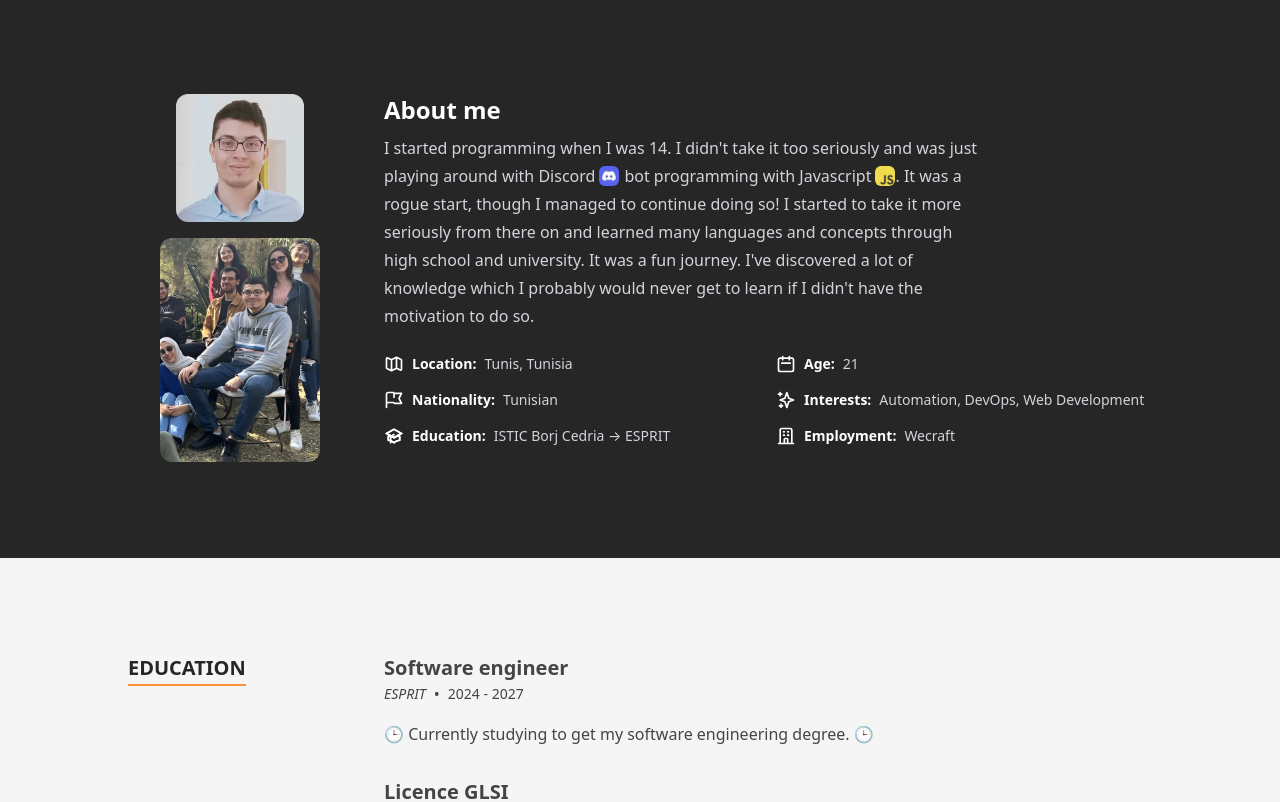
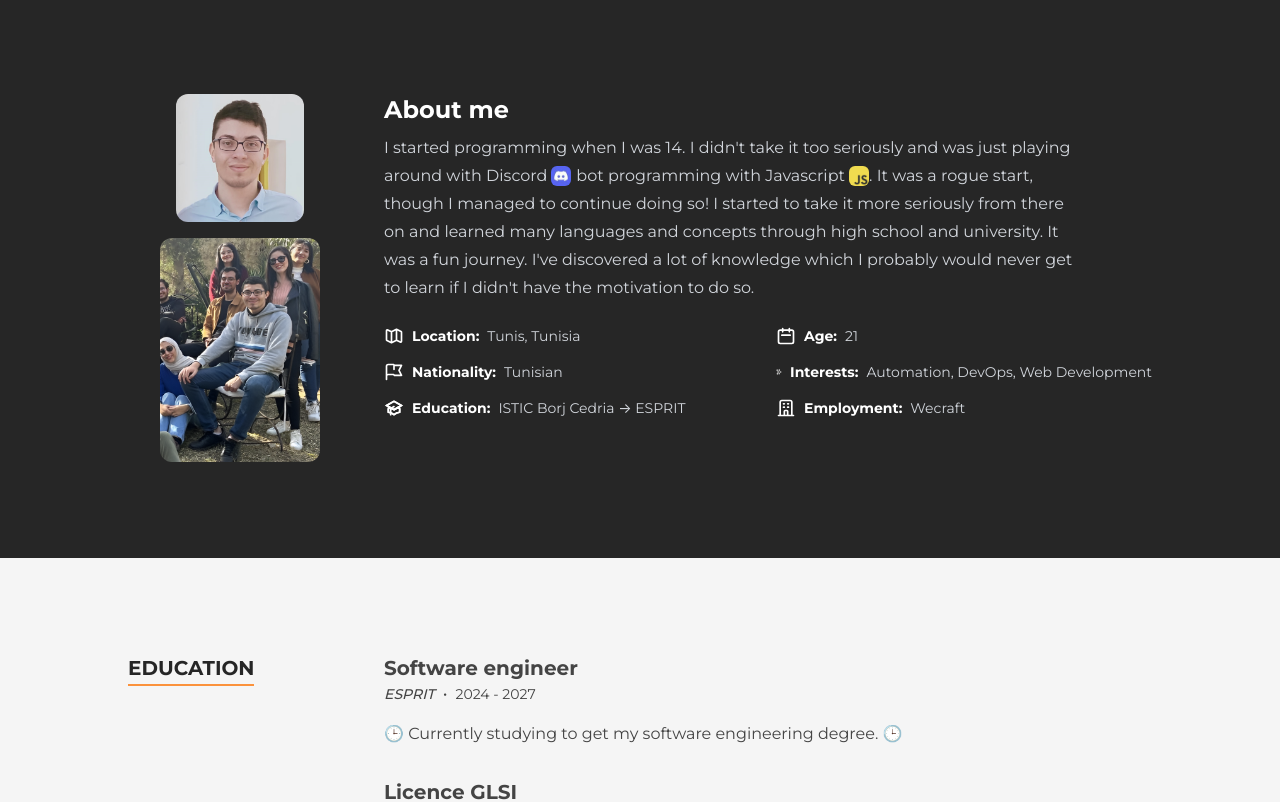
Before and after one commit to ahmed-aziz-ben-sghaier/Ahmed-Aziz-BenSghaier-cv, a Next.js app: page / in a window 1280 px wide. Shown: the part 802-1604 px from the top of the page. Built offline with nearby package versions, Linux system fonts and the light colour scheme.

Commit message:
feat: full i18n integration

```diff
--- a/src/contexts/LanguageContext.tsx
+++ b/src/contexts/LanguageContext.tsx
@@ -1,6 +1,6 @@
 import React, {createContext, FC, ReactNode, useContext, useEffect, useState} from 'react';
 
-import i18n from './../../src/pages/i18n'; // Adjust the import path as needed
+import i18n from '../locales/i18n'; // Adjust the import path as needed
 
 type Language = 'en' | 'fr';
 
--- a/src/globalStyles.scss
+++ b/src/globalStyles.scss
@@ -31,12 +31,14 @@
   scroll-behavior: smooth;
   height: 100vh;
 }
+@import url('https://fonts.googleapis.com/css2?family=Montserrat:wght@400;500;600;700&display=swap');
 
 body {
   position: relative;
   width: 100%;
   color: #444444;
-  font-family: system-ui, -apple-system, BlinkMacSystemFont, 'Segoe UI', Ubuntu, 'Helvetica Neue', sans-serif;
+  font-family: 'Montserrat', impact, system-ui, -apple-system, BlinkMacSystemFont, 'Segoe UI', Ubuntu, 'Helvetica Neue',
+    sans-serif;
   background-color: #fafafa;
 }
 
--- a/src/pages/index.tsx
+++ b/src/pages/index.tsx
@@ -1,4 +1,4 @@
-import './i18n';
+import '../locales/i18n';
 
 import dynamic from 'next/dynamic';
 import {FC, memo} from 'react';
```
Also changed, not shown: src/locales/i18n.ts (renamed from src/pages/i18n.ts), 1 other file (tests, documents, lock files or other folders).
